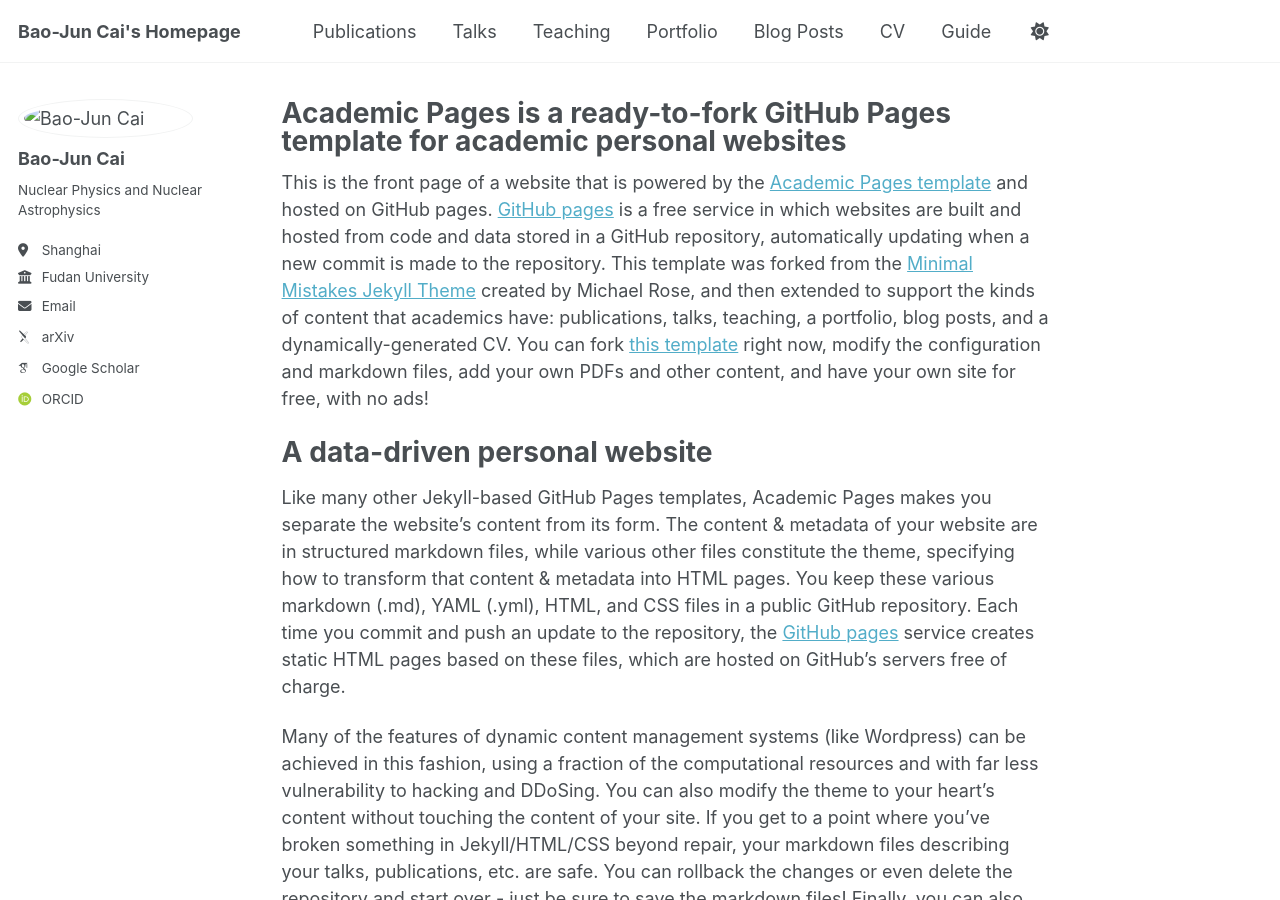
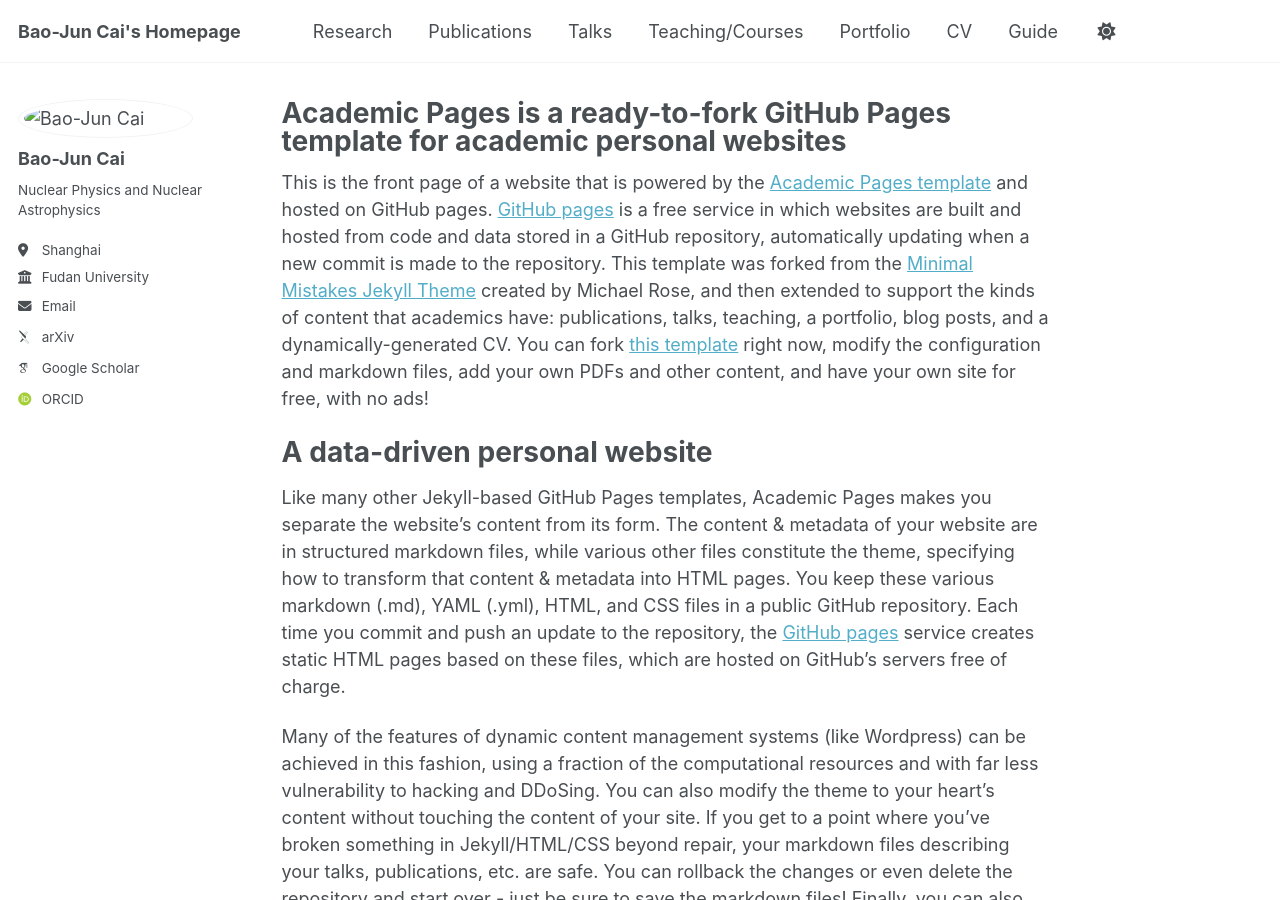
Before and after one commit to bjcai-phys/bjcai-phys.github.io, a Jekyll site: the page built from _pages/about.md, in a window 1280 px wide and 900 px high. Built offline with Jekyll 4.4.1, drawn with Linux system fonts in a browser that asks for light colours; some web fonts are replaced.

Commit message:
Update navigation.yml

```diff
--- a/_data/navigation.yml
+++ b/_data/navigation.yml
@@ -8,20 +8,20 @@
 #      Markdown formatted page while the second is generated using JSON.
 
 main:
+  - title: "Research"
+    url: /research/
+
   - title: "Publications"
     url: /publications/
 
   - title: "Talks"
     url: /talks/
 
-  - title: "Teaching"
+  - title: "Teaching/Courses"
     url: /teaching/
 
   - title: "Portfolio"
     url: /portfolio/
-
-  - title: "Blog Posts"
-    url: /year-archive/
 
   - title: "CV"
     url: /cv/
```
